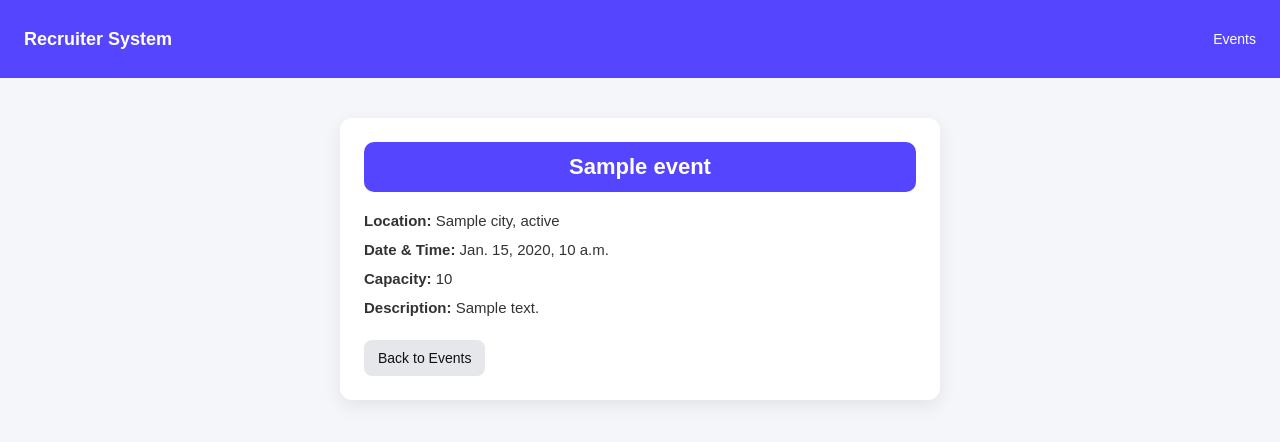
After one commit to nancydej/RecruiterSystem, a Django app: template templates/events/event_detail.html in a window 1280 px wide. The commit adds this page. Shown: the top 442 px of the page. Run offline with Django 5.2, Linux system fonts and the light colour scheme; the template is opened without the code that fills it: most values are stand-ins (such as "Sample title", 1, 10 or a date in 2020).

Commit message:
Should be complete

```diff
--- a/RecruiterSystem/urls.py
+++ b/RecruiterSystem/urls.py
@@ -43,5 +43,8 @@ urlpatterns = [
     path('events/add/', views.add_event, name='add_event'),
     path('events/edit/<int:event_id>/', views.edit_event, name='edit_event'),
     path('events/delete/<int:event_id>/', views.delete_event, name='delete_event'),
+    path('event/<int:event_id>/', views.event_detail, name='event_detail'),
+    path('coordinator-registrations/', views.coordinator_registrations, name='coordinator_registrations'),
+    path('admin-registrations/', views.admin_registrations, name='admin_registrations'),
 
 ]
--- /dev/null
+++ b/templates/events/event_detail.html
@@ -0,0 +1,125 @@
+{% load static %}
+<!DOCTYPE html>
+<html lang="en">
+<head>
+    <meta charset="UTF-8">
+    <title>{{ event.event_name }}</title>
+    <style>
+        body {
+            margin: 0;
+            font-family: Arial, sans-serif;
+            background: #f5f6fa;
+            color: #333;
+        }
+
+        .navbar {
+            display: flex;
+            justify-content: space-between;
+            align-items: center;
+            background: #5545FE;
+            padding: 14px 24px;
+            color: white;
+        }
+
+        .logo { font-size: 18px; font-weight: bold; }
+
+        .nav-links {
+            list-style: none;
+            display: flex;
+            gap: 16px;
+        }
+
+        .nav-links a {
+            color: white;
+            text-decoration: none;
+            font-size: 14px;
+        }
+
+        .nav-links a:hover { opacity: 0.8; }
+
+        .page-container {
+            max-width: 600px;
+            margin: 40px auto;
+            padding: 0 20px;
+        }
+
+        .card {
+            background: white;
+            border-radius: 12px;
+            padding: 24px;
+            box-shadow: 0 6px 18px rgba(0,0,0,0.08);
+        }
+
+        .card-banner {
+            background: #5545FE;
+            color: white;
+            padding: 12px;
+            border-radius: 10px;
+            margin-bottom: 20px;
+            text-align: center;
+        }
+
+        .card-banner h1 { margin: 0; font-size: 22px; }
+
+        .info p {
+            margin: 12px 0;
+            font-size: 15px;
+        }
+
+        .actions {
+            margin-top: 24px;
+            display: flex;
+            gap: 10px;
+        }
+
+        .btn {
+            padding: 10px 14px;
+            border-radius: 8px;
+            text-decoration: none;
+            font-size: 14px;
+            transition: 0.2s ease;
+        }
+
+        .btn:hover { opacity: 0.85; }
+        .btn-primary { background: #5545FE; color: white; }
+        .btn-secondary { background: #e5e7eb; color: #111; }
+    </style>
+</head>
+<body>
+
+<nav class="navbar">
+    <div class="logo">Recruiter System</div>
+    <ul class="nav-links">
+        <li><a href="{% url 'home' %}">Events</a></li>
+        {% if request.user.is_authenticated %}
+            <li><a href="{% url 'logout' %}">Logout</a></li>
+        {% endif %}
+    </ul>
+</nav>
+
+<div class="page-container">
+    <div class="card">
+        <div class="card-banner">
+            <h1>{{ event.event_name }}</h1>
+        </div>
+
+        <div class="info">
+            <p><strong>Location:</strong> {{ event.city }}, {{ event.state }}</p>
+            <p><strong>Date & Time:</strong> {{ event.event_datetime }}</p>
+            <p><strong>Capacity:</strong> {{ event.capacity }}</p>
+            {% if event.description %}
+                <p><strong>Description:</strong> {{ event.description }}</p>
+            {% endif %}
+        </div>
+
+        <div class="actions">
+            {% if request.user.role == "Recruiter" %}
+                <a href="{% url 'register_event' event.event_id %}" class="btn btn-primary">Register</a>
+            {% endif %}
+            <a href="{% url 'home' %}" class="btn btn-secondary">Back to Events</a>
+        </div>
+    </div>
+</div>
+
+</body>
+</html>
--- a/templates/users/admin_profile.html
+++ b/templates/users/admin_profile.html
@@ -134,7 +134,7 @@
 
     <ul class="nav-links">
         <li><a href="{% url 'home' %}">Events</a></li>
-        <li><a href="{% url 'my_registrations' %}">Registrations</a></li>
+{#        <li><a href="{% url 'my_registrations' %}">Registrations</a></li>#}
         <li><a href="{% url 'admin_profile' %}">Profile</a></li>
         <li><a href="{% url 'logout' %}">Logout</a></li>
     </ul>
```
Also changed, not shown: RecruiterSystem/views.py (+16 -30 lines).
